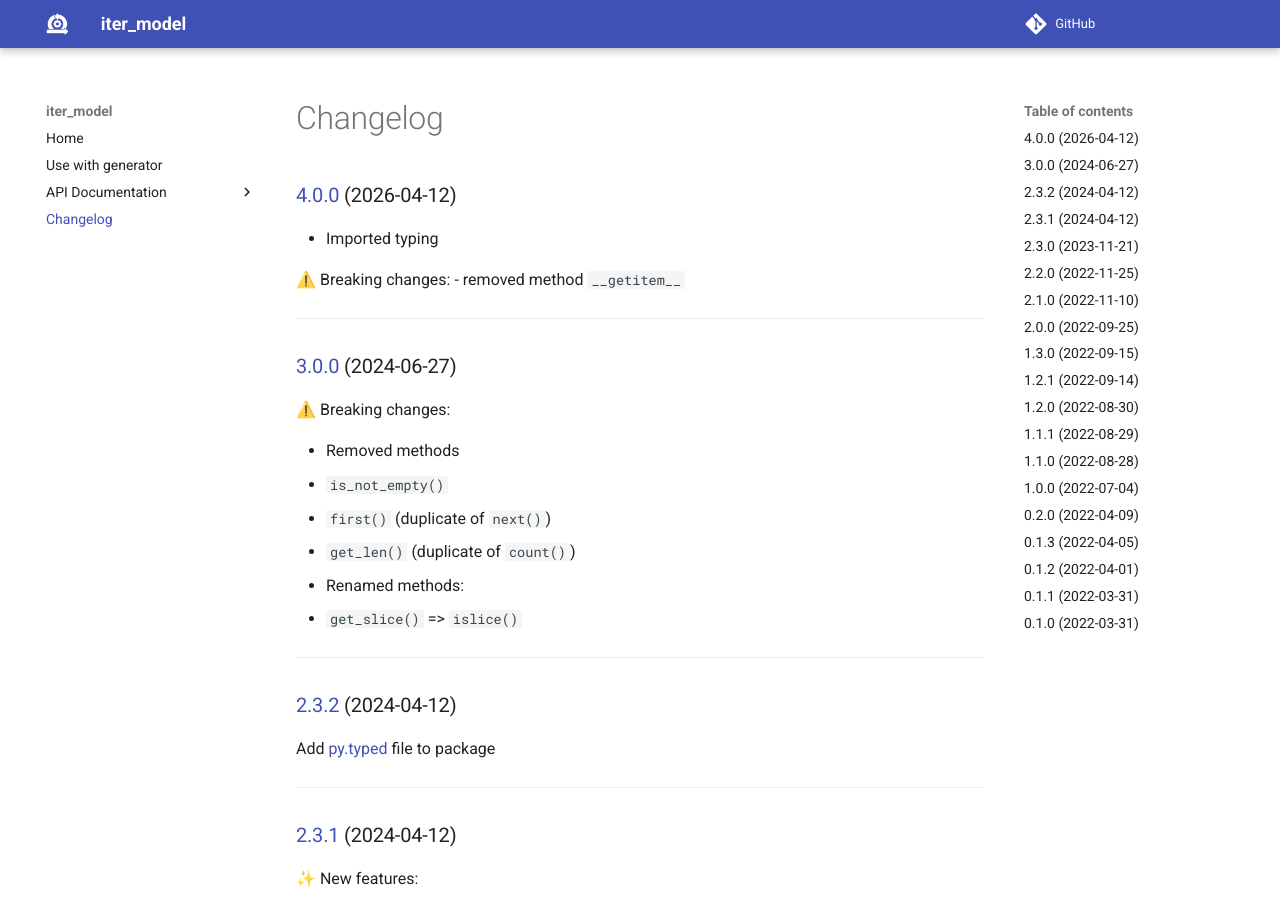
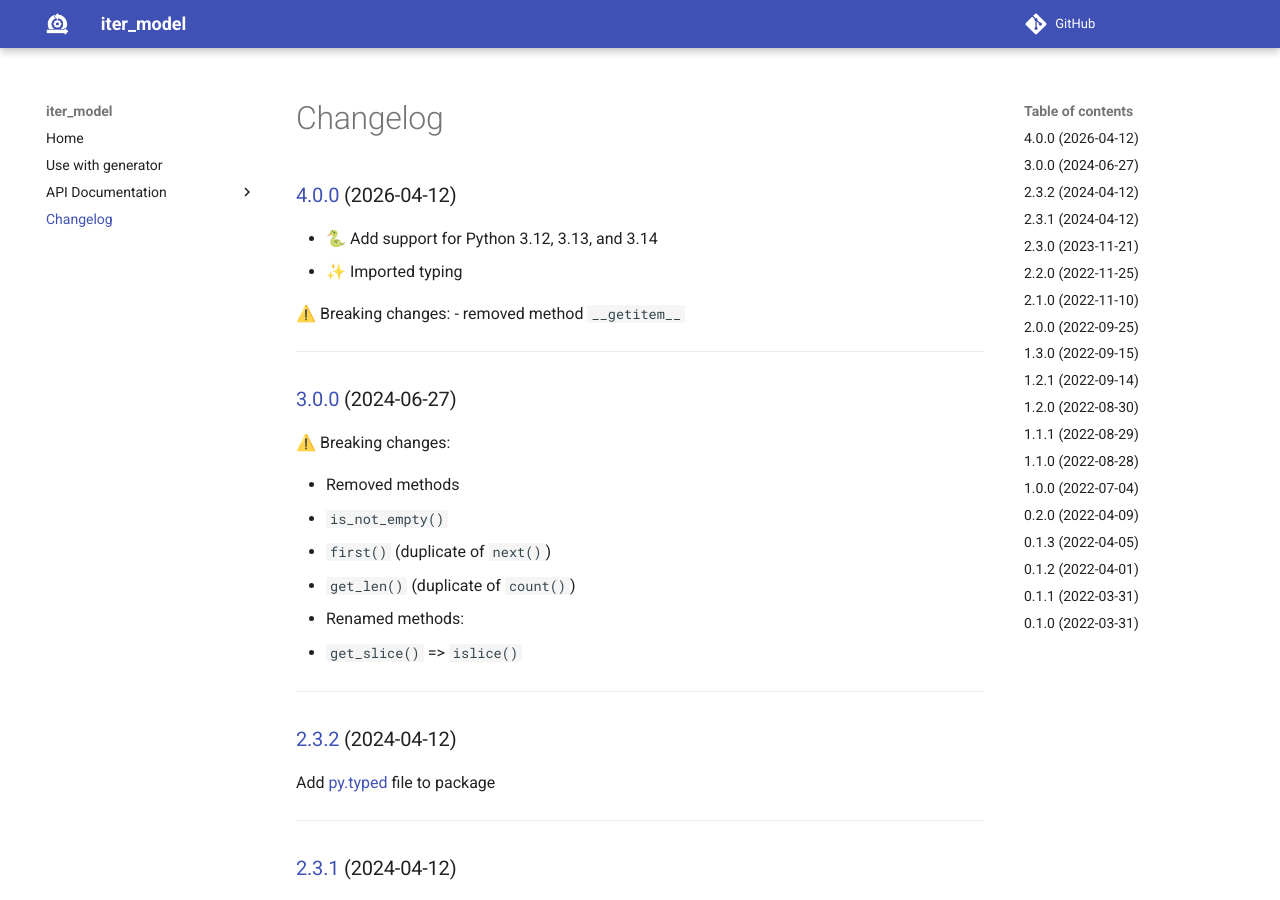
Before and after one commit to VolodymyrBor/iter_model, an MkDocs documentation site: the page built from docs/changelog.md, in a window 1280 px wide and 900 px high. Built offline with MkDocs 1.6.1 and Material for MkDocs 9.7.7, drawn with Linux system fonts in a browser that asks for light colours; comment, search, counter and statistics services are not loaded.

Commit message:
📃 update changelog

```diff
--- a/docs/changelog.md
+++ b/docs/changelog.md
@@ -1,6 +1,7 @@
 ### [4.0.0] (2026-04-12)
 
-- Imported typing
+- 🐍 Add support for Python 3.12, 3.13, and 3.14
+- ✨ Imported typing
 
 ⚠️ Breaking changes:
   - removed method `__getitem__`
```
